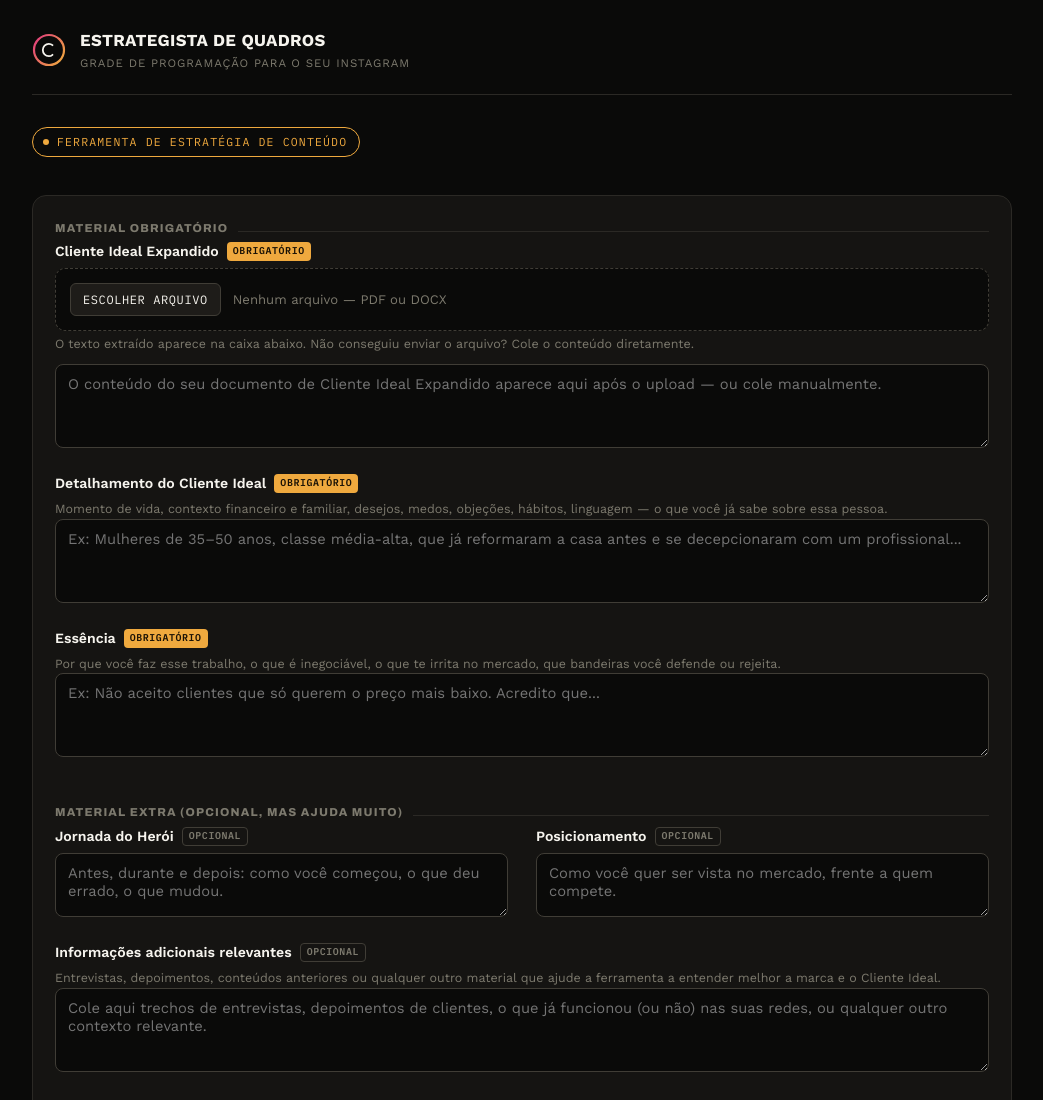
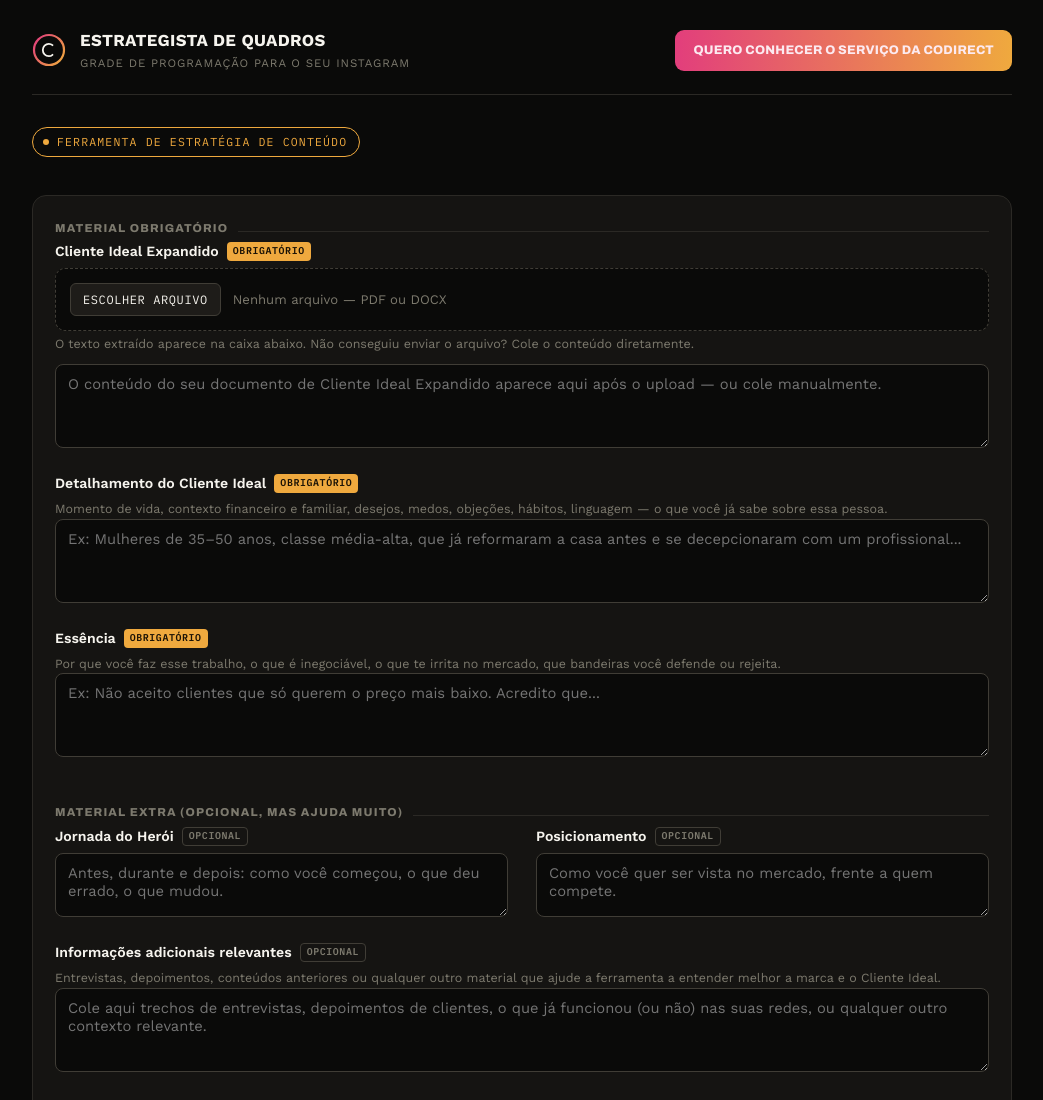
Before and after one commit to lgsv0511/quadros, a website: page public/index.html in a window 1280 px wide. Shown: the top 1100 px of the page, without its empty margins (118-1161 px from the left). Drawn offline with nearby package versions, Linux system fonts and the light colour scheme.

Commit message:
Adicionar botao CTA para o formulario da Codirect

```diff
--- a/public/index.html
+++ b/public/index.html
@@ -53,11 +53,17 @@
   .wrap { max-width: 980px; margin: 0 auto; }
 
   /* ---------- Top bar ---------- */
-  .topbar { display: flex; align-items: center; gap: 14px; padding: 28px 0 22px; border-bottom: 1px solid var(--line); }
+  .topbar { display: flex; align-items: center; gap: 14px; padding: 28px 0 22px; border-bottom: 1px solid var(--line); flex-wrap: wrap; }
   .mark { width: 34px; height: 34px; flex: none; }
   .brand-text { display: flex; flex-direction: column; gap: 2px; }
   .brand-name { font-size: 1.05rem; font-weight: 900; letter-spacing: 0.02em; }
   .brand-tag { font-size: 0.72rem; color: var(--ink-faint); text-transform: uppercase; letter-spacing: 0.08em; }
+  .cta-codirect {
+    margin-left: auto; font-family: 'Archivo', sans-serif; font-weight: 800; font-size: 0.78rem; letter-spacing: 0.02em;
+    background: linear-gradient(90deg, var(--accent-2), var(--accent)); color: var(--accent-2-ink); text-decoration: none;
+    border-radius: 9px; padding: 11px 18px; display: inline-flex; align-items: center; transition: transform .12s ease, opacity .12s ease;
+  }
+  .cta-codirect:hover { transform: translateY(-1px); opacity: 0.92; }
 
   /* ---------- Intro ---------- */
   .intro { padding: 32px 0 4px; }
@@ -257,6 +263,7 @@
       <span class="brand-name">ESTRATEGISTA DE QUADROS</span>
       <span class="brand-tag">Grade de programação para o seu Instagram</span>
     </div>
+    <a class="cta-codirect" href="http://www.codirect.com.br/formulario" target="_blank" rel="noopener">QUERO CONHECER O SERVIÇO DA CODIRECT</a>
   </div>
 
   <div class="intro">
```
